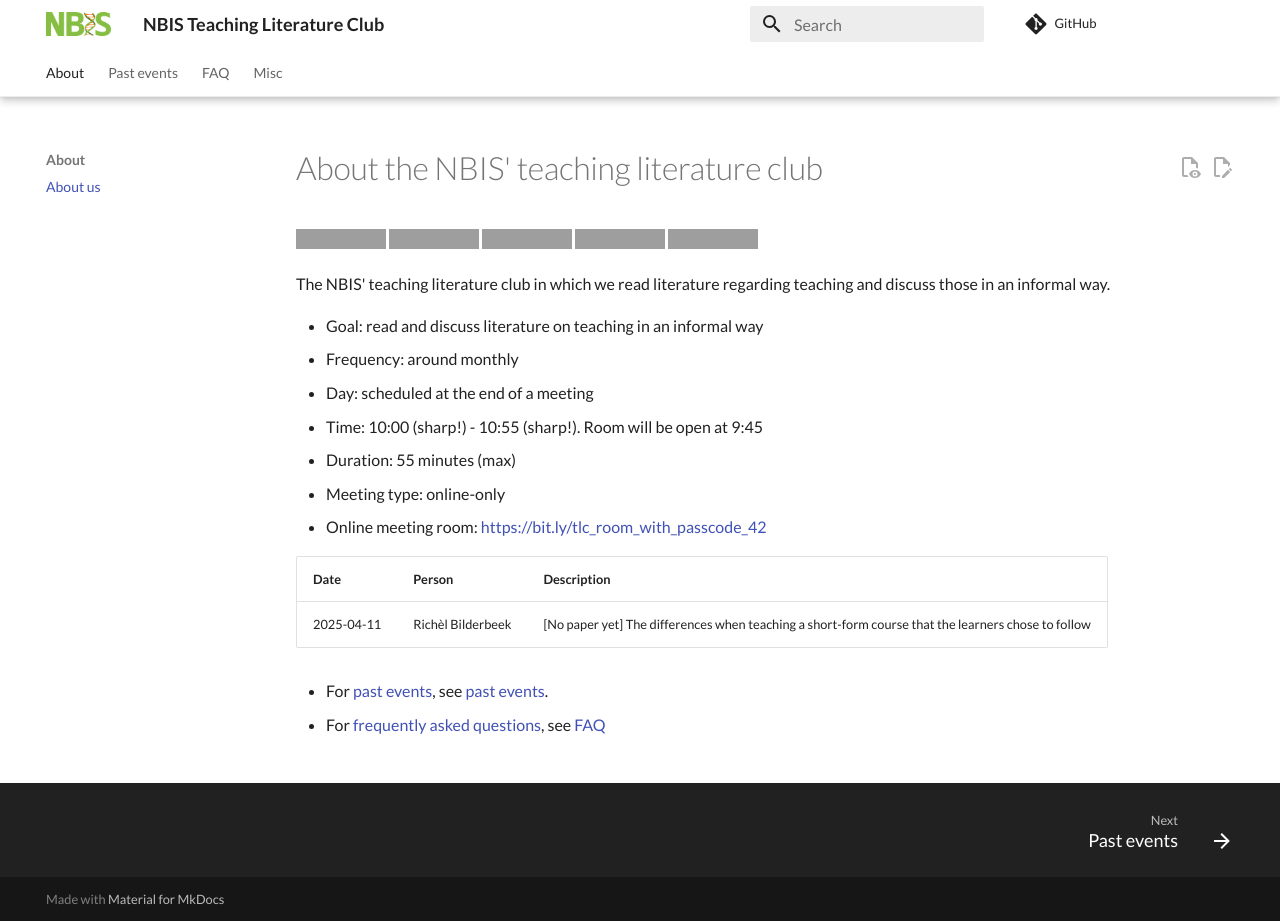
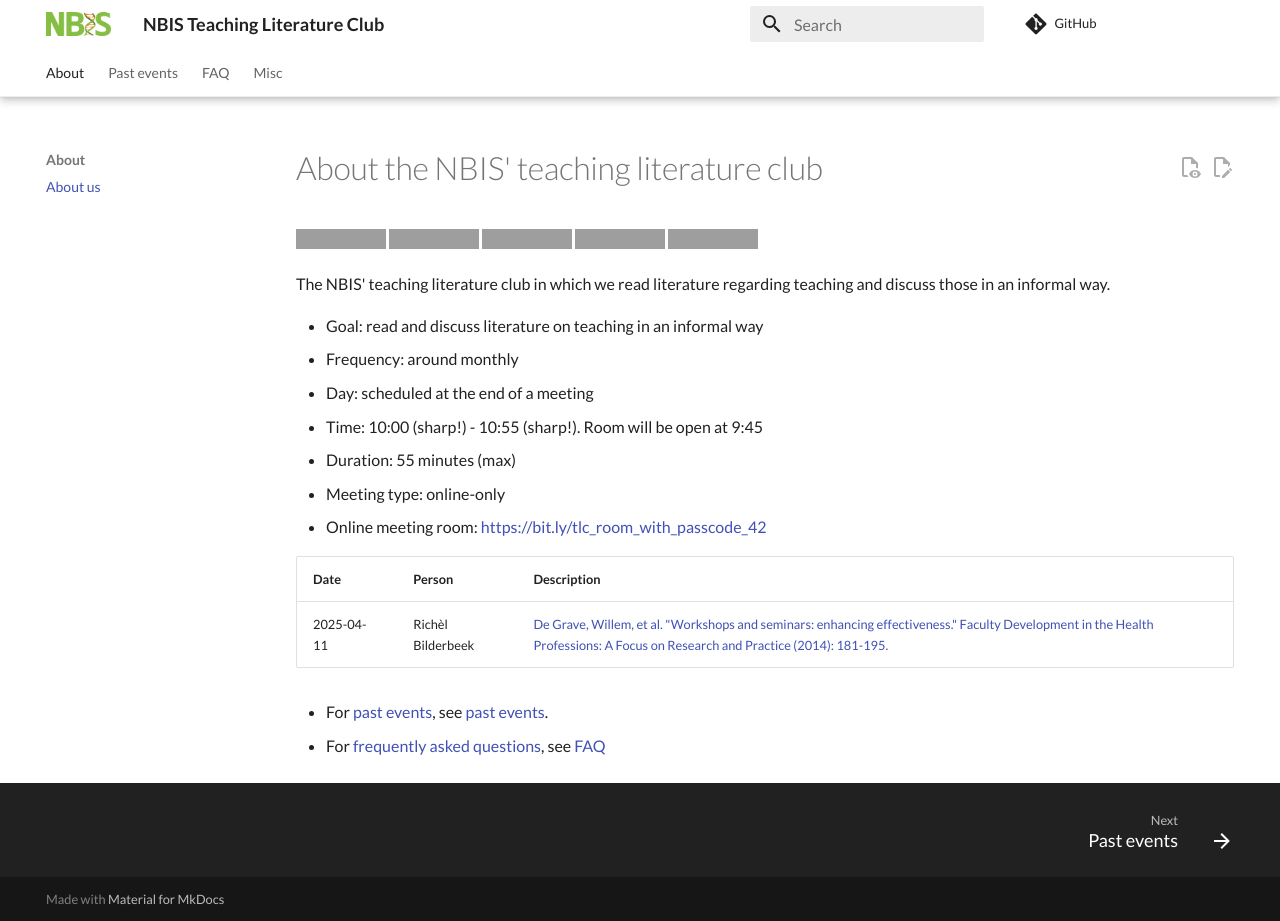
Before and after one commit to NBISweden/teaching_literature_club, an MkDocs documentation site: the page built from docs/README.md, in a window 1280 px wide and 921 px high, cut to the strip 0-921 px from the top of the window. Built offline with MkDocs 1.6.1 and Material for MkDocs 9.7.7, drawn with Linux system fonts in a browser that asks for light colours; comment, search, counter and statistics services are not loaded; grey boxes are pictures that could not be loaded.

Commit message:
Pick paper

```diff
--- a/docs/README.md
+++ b/docs/README.md
@@ -27,7 +27,7 @@ and discuss those in an informal way.
 
 Date      |Person           |Description
 ----------|-----------------|-----------------------------------------------------------------------------------
-2025-04-11|Richèl Bilderbeek|[No paper yet] The differences when teaching a short-form course that the learners chose to follow
+2025-04-11|Richèl Bilderbeek|[De Grave, Willem, et al. "Workshops and seminars: enhancing effectiveness." Faculty Development in the Health Professions: A Focus on Research and Practice (2014): 181-195.](https://link.springer.com/chapter/10.1007/978-94-007-7612-8_9)
 
 <!-- markdownlint-enable MD013 -->
 
```
